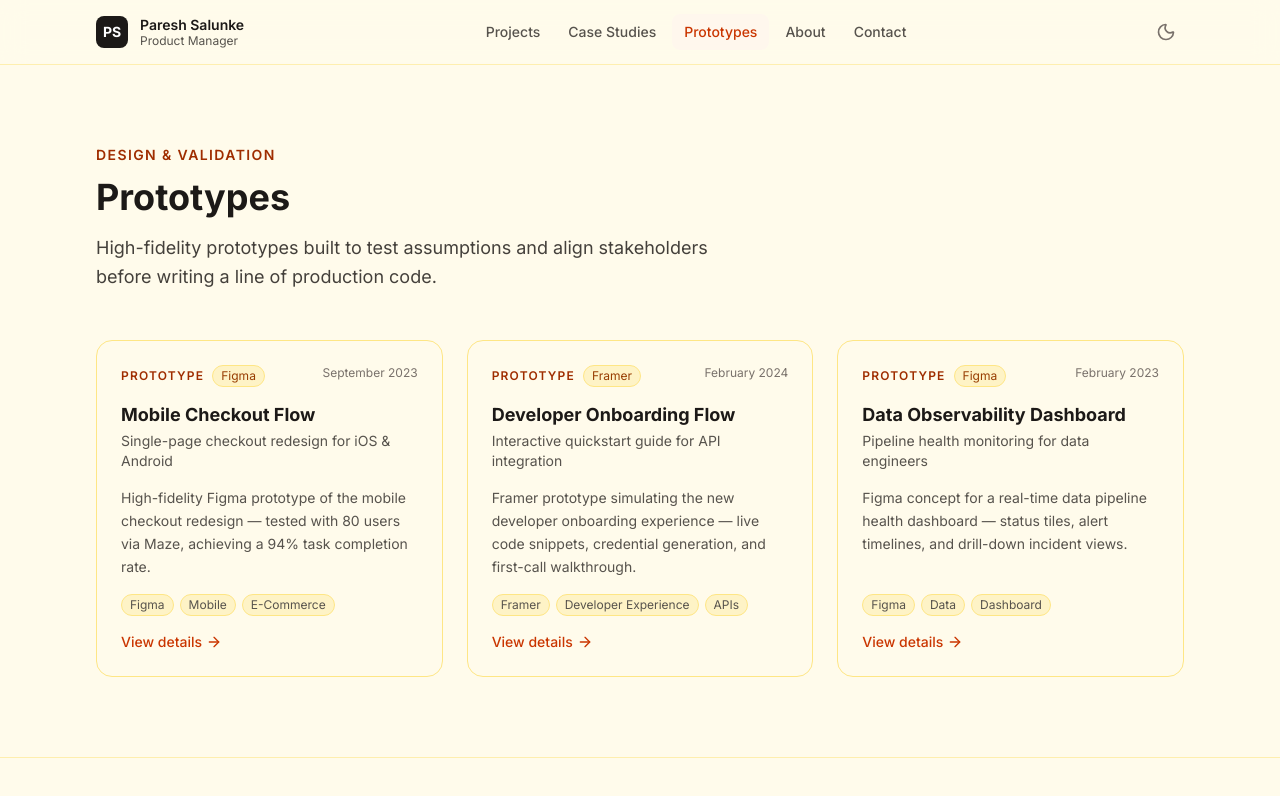
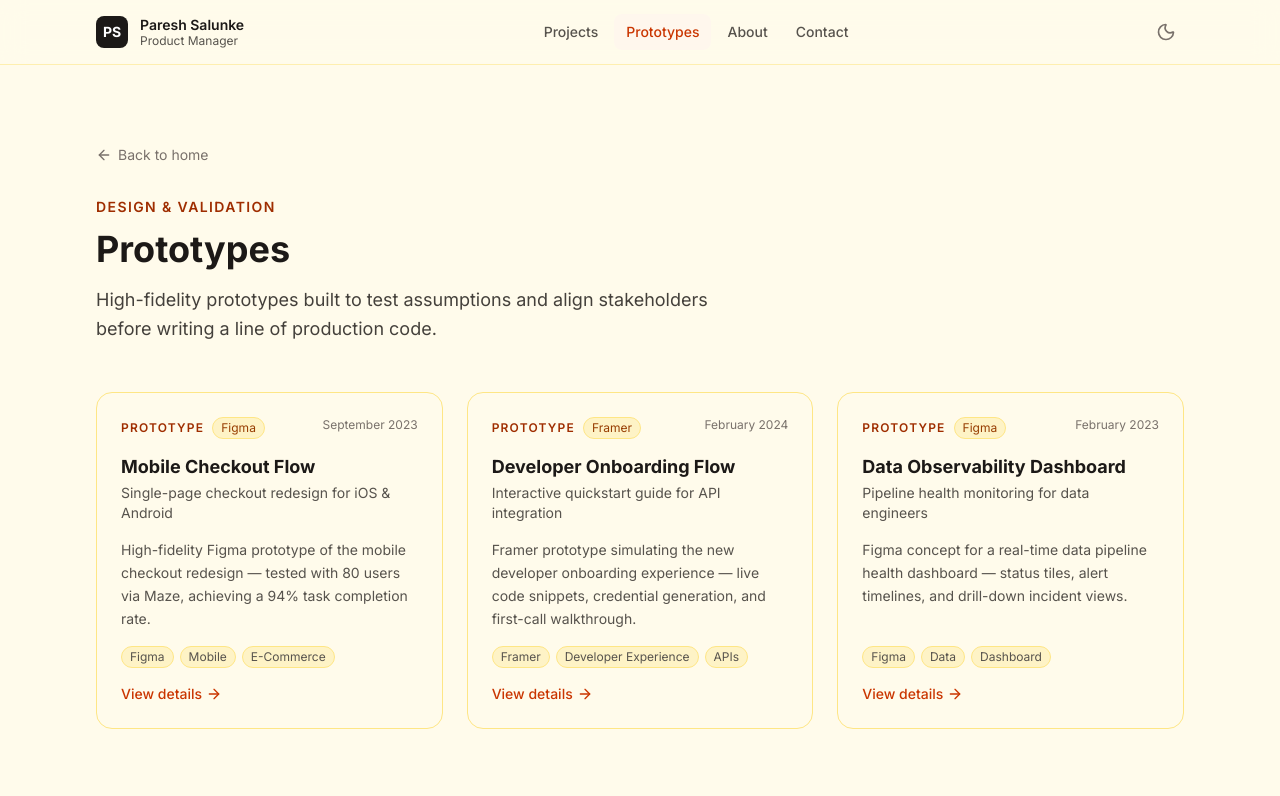
Before and after one commit to pareshsalunke/parryportfolio, a Next.js app: page /prototypes in a window 1280 px wide. Shown: the top 796 px of the page. Built offline with nearby package versions, Linux system fonts and the light colour scheme.

Commit message:
feature: add navigation and scroll function

```diff
--- a/src/app/layout.tsx
+++ b/src/app/layout.tsx
@@ -1,6 +1,7 @@
 import type {Metadata} from 'next';
 import './globals.css';
 import ThemeProvider from '@/components/ThemeProvider';
+import ScrollUpButton from '@/components/ui/ScrollUpButton';
 import {Analytics} from '@vercel/analytics/next';
 
 export const metadata: Metadata = {
@@ -27,6 +28,7 @@ export default function RootLayout({children}: {children: React.ReactNode}) {
       </head>
       <body className="bg-amber-50 text-stone-900 dark:bg-slate-900 dark:text-white antialiased">
         <ThemeProvider>{children}</ThemeProvider>
+        <ScrollUpButton />
         <Analytics />
       </body>
     </html>
--- a/src/app/projects/page.tsx
+++ b/src/app/projects/page.tsx
@@ -1,9 +1,11 @@
 import {Metadata} from 'next';
+import Link from 'next/link';
 import Navigation from '@/components/Navigation';
 import Footer from '@/components/Footer';
 import SectionHeading from '@/components/ui/SectionHeading';
 import ProjectCard from '@/components/cards/ProjectCard';
 import {mockProjects} from '@/data/mock/projects';
+import {ArrowLeft} from 'lucide-react';
 
 export const metadata: Metadata = {
   title: 'Projects — Paresh Salunke',
@@ -17,6 +19,12 @@ export default function ProjectsPage() {
     <>
       <Navigation />
       <main className="max-w-6xl mx-auto px-4 sm:px-6 lg:px-8 py-20">
+        <Link
+          href="/"
+          className="inline-flex items-center gap-1.5 text-sm text-stone-500 dark:text-slate-400 hover:text-orange-600 dark:hover:text-orange-400 transition-colors mb-8 group">
+          <ArrowLeft className="w-4 h-4 group-hover:-translate-x-0.5 transition-transform" />
+          Back to home
+        </Link>
         <SectionHeading
           eyebrow="My Work"
           title="Projects"
--- a/src/app/prototypes/page.tsx
+++ b/src/app/prototypes/page.tsx
@@ -1,9 +1,11 @@
 import {Metadata} from 'next';
+import Link from 'next/link';
 import Navigation from '@/components/Navigation';
 import Footer from '@/components/Footer';
 import SectionHeading from '@/components/ui/SectionHeading';
 import PrototypeCard from '@/components/cards/PrototypeCard';
 import {mockPrototypes} from '@/data/mock/prototypes';
+import {ArrowLeft} from 'lucide-react';
 
 export const metadata: Metadata = {
   title: 'Prototypes — Paresh Salunke',
@@ -17,6 +19,12 @@ export default function PrototypesPage() {
     <>
       <Navigation />
       <main className="max-w-6xl mx-auto px-4 sm:px-6 lg:px-8 py-20">
+        <Link
+          href="/"
+          className="inline-flex items-center gap-1.5 text-sm text-stone-500 dark:text-slate-400 hover:text-orange-600 dark:hover:text-orange-400 transition-colors mb-8 group">
+          <ArrowLeft className="w-4 h-4 group-hover:-translate-x-0.5 transition-transform" />
+          Back to home
+        </Link>
         <SectionHeading
           eyebrow="Design & Validation"
           title="Prototypes"
--- a/src/components/Footer.tsx
+++ b/src/components/Footer.tsx
@@ -22,9 +22,6 @@ export default function Footer() {
           <div className="flex items-center gap-4 text-xs text-stone-600">
             <Link href="/projects" className="hover:text-stone-700 dark:hover:text-slate-300 transition-colors">
               Projects
-            </Link>
-            <Link href="/case-studies" className="hover:text-stone-700 dark:hover:text-slate-300 transition-colors">
-              Case Studies
             </Link>
             <Link href="/prototypes" className="hover:text-stone-700 dark:hover:text-slate-300 transition-colors">
               Prototypes
--- a/src/components/Navigation.tsx
+++ b/src/components/Navigation.tsx
@@ -9,7 +9,6 @@ import {useTheme} from '@/components/ThemeProvider';
 
 const navLinks = [
   {label: 'Projects', href: '/projects'},
-  {label: 'Case Studies', href: '/case-studies'},
   {label: 'Prototypes', href: '/prototypes'},
   {label: 'About', href: '/#about'},
   {label: 'Contact', href: '/#contact'},
--- a/src/components/hero/HeroSection.tsx
+++ b/src/components/hero/HeroSection.tsx
@@ -53,9 +53,9 @@ export default function HeroSection() {
                 View My Work <ArrowRight className="w-4 h-4" />
               </Link>
               <Link
-                href="/case-studies"
+                href="/prototypes"
                 className="inline-flex items-center gap-2 px-7 py-3.5 bg-transparent border border-amber-300 dark:border-slate-700 hover:border-amber-400 dark:hover:border-slate-500 text-stone-700 dark:text-slate-300 hover:text-stone-900 dark:hover:text-slate-100 font-semibold rounded-xl transition-all duration-200">
-                Read Case Studies
+                Prototypes
               </Link>
               <a
                 href="/Resume-PareshSalunke.pdf"
--- a/src/components/home/FeaturedWorkSection.tsx
+++ b/src/components/home/FeaturedWorkSection.tsx
@@ -17,8 +17,8 @@ export default function FeaturedWorkSection({items}: FeaturedWorkSectionProps) {
         <div className="flex flex-col sm:flex-row sm:items-end sm:justify-between gap-4 mb-12">
           <SectionHeading
             eyebrow="Featured Work"
-            title="Selected projects & case studies"
-            subtitle="A sample of what I've shipped, researched, and prototyped."
+            title="Selected projects & prototypes"
+            subtitle="A sample of what I've shipped and prototyped."
           />
           <Link
             href="/projects"
@@ -40,10 +40,9 @@ export default function FeaturedWorkSection({items}: FeaturedWorkSectionProps) {
         </div>
 
         {/* Browse by type */}
-        <div className="grid grid-cols-1 sm:grid-cols-3 gap-4 mt-12">
+        <div className="grid grid-cols-1 sm:grid-cols-2 gap-4 mt-12">
           {[
             {label: 'All Projects', href: '/projects'},
-            {label: 'All Case Studies', href: '/case-studies'},
             {label: 'All Prototypes', href: '/prototypes'},
           ].map(({label, href}) => (
             <Link
--- /dev/null
+++ b/src/components/ui/ScrollUpButton.tsx
@@ -0,0 +1,38 @@
+'use client';
+
+import {useEffect, useState} from 'react';
+import {ChevronUp} from 'lucide-react';
+
+export default function ScrollUpButton() {
+  const [visible, setVisible] = useState(false);
+
+  useEffect(() => {
+    const onScroll = () => setVisible(window.scrollY > 200);
+    window.addEventListener('scroll', onScroll, {passive: true});
+    return () => window.removeEventListener('scroll', onScroll);
+  }, []);
+
+  const scrollUp = () => {
+    const sections = Array.from(document.querySelectorAll('section'));
+    if (sections.length > 1) {
+      const currentY = window.scrollY + 80;
+      const above = sections.filter(s => s.getBoundingClientRect().top + window.scrollY < currentY);
+      if (above.length > 1) {
+        above[above.length - 2].scrollIntoView({behavior: 'smooth'});
+        return;
+      }
+    }
+    window.scrollTo({top: 0, behavior: 'smooth'});
+  };
+
+  if (!visible) return null;
+
+  return (
+    <button
+      onClick={scrollUp}
+      aria-label="Scroll up one section"
+      className="fixed bottom-6 right-6 z-50 w-10 h-10 rounded-full bg-orange-600 hover:bg-orange-700 text-white shadow-lg flex items-center justify-center transition-colors">
+      <ChevronUp className="w-5 h-5 animate-pulse" />
+    </button>
+  );
+}
```
